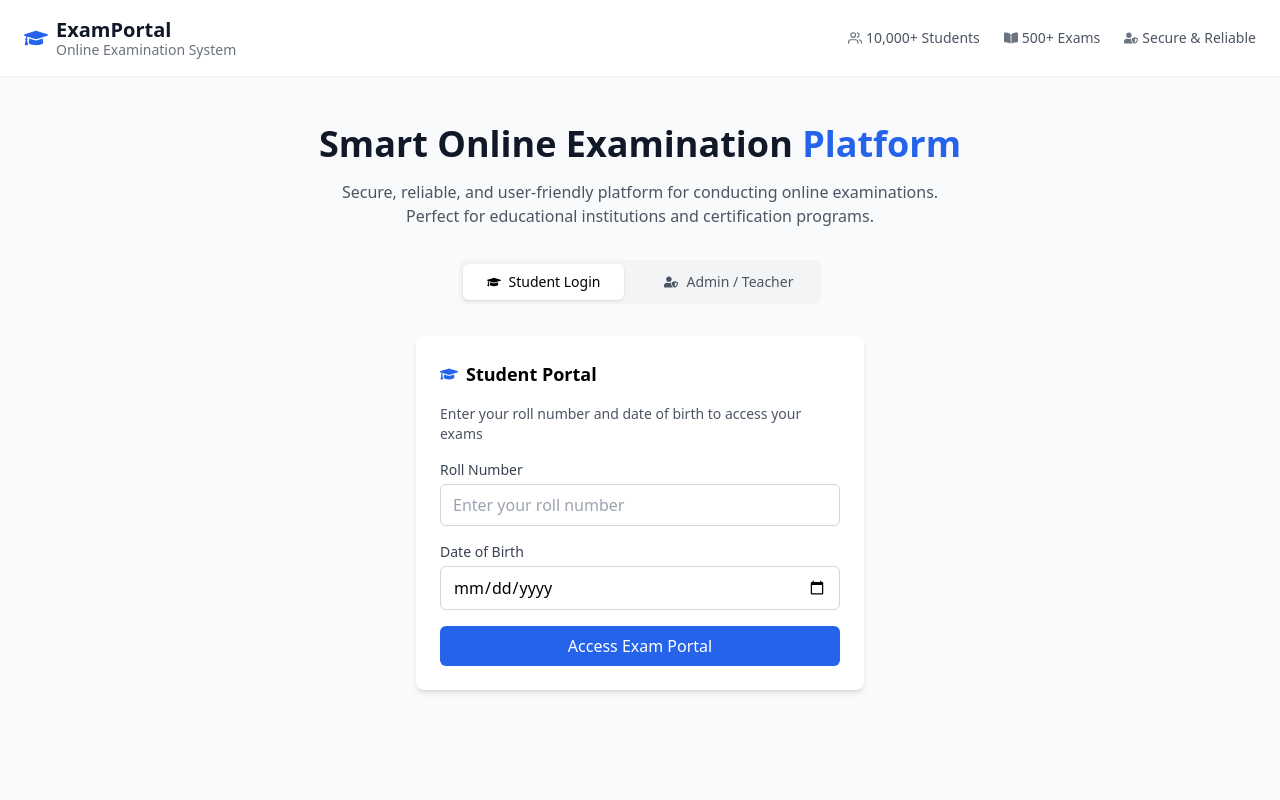
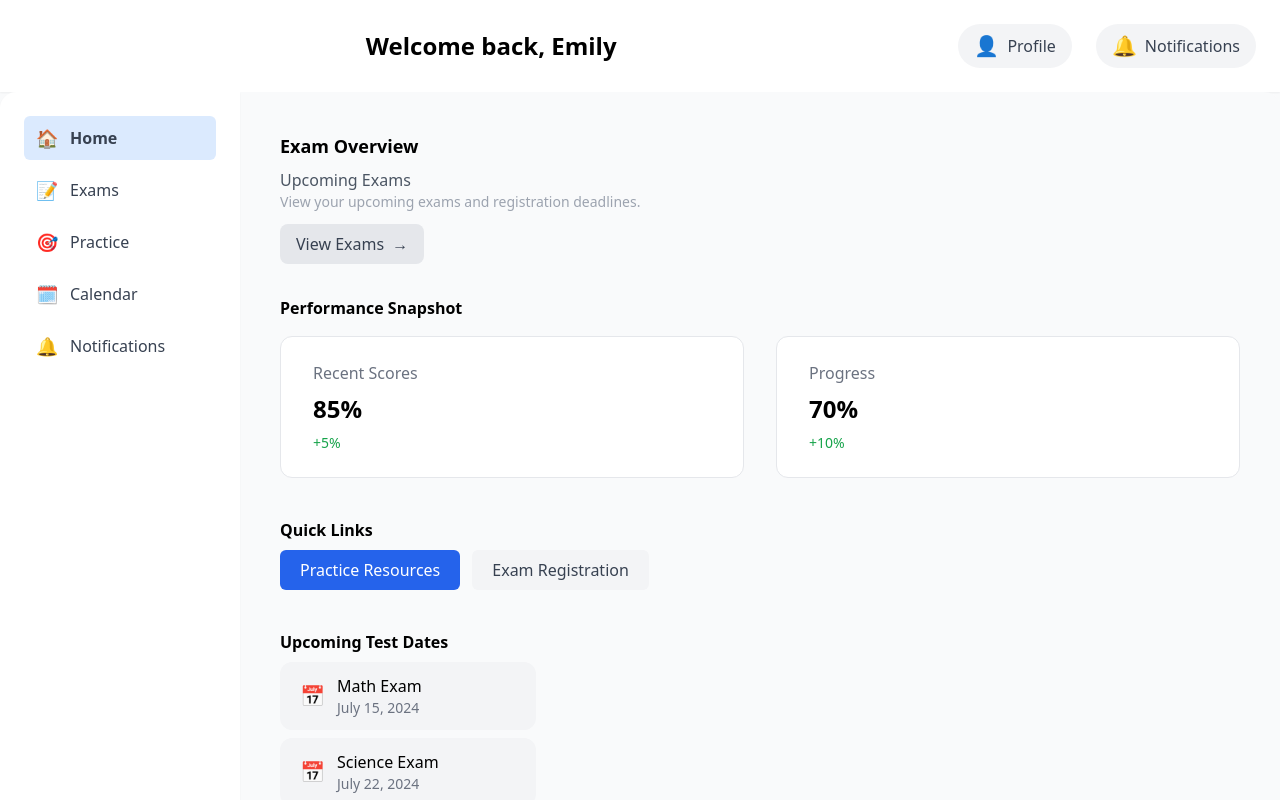
Before and after one commit to ekions/examportal, a React (Create React App) app: page /student/home in a window 1280 px wide. Shown: the top 800 px of the page. Built offline with nearby package versions, Linux system fonts and the light colour scheme.

Commit message:
Update homepage layout and sidebar functionality

```diff
--- a/package.json
+++ b/package.json
@@ -10,6 +10,7 @@
     "react": "^19.1.1",
     "react-dom": "^19.1.1",
     "react-icons": "^5.5.0",
+    "react-router-dom": "^7.8.1",
     "react-scripts": "5.0.1",
     "web-vitals": "^2.1.4"
   },
--- a/src/App.js
+++ b/src/App.js
@@ -1,8 +1,17 @@
 import React from "react";
+import { BrowserRouter, Routes, Route } from "react-router-dom";
 import LandingPage from "./pages/LandingPage";
+import Homepage from "./pages/studentpages/homepage";
 
 function App() {
-  return <LandingPage />;
+  return (
+    <BrowserRouter>
+      <Routes>
+        <Route path="/" element={<LandingPage />} />
+        <Route path="/student/home" element={<Homepage />} />
+      </Routes>
+    </BrowserRouter>
+  );
 }
 
 export default App;
--- a/src/pages/LandingPage.js
+++ b/src/pages/LandingPage.js
@@ -1,60 +1,35 @@
 import React, { useState } from "react";
-import { FaGraduationCap, FaUserShield, FaBookOpen, FaCalendarAlt } from "react-icons/fa";
+import {
+  FaGraduationCap,
+  FaUserShield,
+  FaBookOpen,
+  FaCalendarAlt,
+} from "react-icons/fa";
 import { FiUsers } from "react-icons/fi";
+import { useNavigate } from "react-router-dom"; // Add for navigation
 
 const LandingPage = () => {
   const [activeTab, setActiveTab] = useState("student");
-
-  // Admin state
-  const [adminUsername, setAdminUsername] = useState("");
-  const [adminPassword, setAdminPassword] = useState("");
-  const [adminToken, setAdminToken] = useState("");
-
-  // Admin login handler
-  const handleAdminLogin = async () => {
-    if (!adminUsername || !adminPassword) {
-      alert("Please fill all fields");
-      return;
-    }
-
-    try {
-      const res = await fetch(
-        "https://vocabulary-presently-false-develops.trycloudflare.com/api/admin/login",
-        {
-          method: "POST",
-          headers: { "Content-Type": "application/json" },
-          body: JSON.stringify({ username: adminUsername, password: adminPassword }) // adjust key if backend expects 'id'
-        }
-      );
-
-      const data = await res.json();
-
-      if (res.ok) {
-        setAdminToken(data.token);
-        alert("Admin login successful!");
-      } else {
-        alert(data.message || "Login failed");
-      }
-    } catch (err) {
-      console.error(err);
-      alert("Network error");
-    }
-  };
+  const navigate = useNavigate();
 
   return (
     <div className="min-h-screen bg-gray-50 flex flex-col">
       {/* Navbar */}
       <header className="bg-white shadow-sm">
-        <div className="max-w-7xl mx-auto px-6 py-4 flex justify-between items-center">
-          <div className="flex items-center space-x-2">
+        <div className="max-w-7xl mx-auto px-4 md:px-6 py-4 flex flex-col md:flex-row justify-between items-center">
+          {/* Logo */}
+          <div className="flex items-center space-x-2 mb-4 md:mb-0">
             <FaGraduationCap className="text-blue-600 text-2xl" />
             <div>
               <h1 className="text-xl font-bold text-gray-900">ExamPortal</h1>
-              <p className="text-sm text-gray-500 -mt-1">Online Examination System</p>
+              <p className="text-sm text-gray-500 -mt-1">
+                Online Examination System
+              </p>
             </div>
           </div>
 
-          <div className="flex items-center space-x-6 text-gray-600 text-sm">
+          {/* Right Side Info */}
+          <div className="flex flex-wrap items-center space-x-0 md:space-x-6 text-gray-600 text-sm gap-2 md:gap-0">
             <div className="flex items-center space-x-1">
               <FiUsers className="text-gray-500" />
               <span>10,000+ Students</span>
@@ -72,30 +47,35 @@ const LandingPage = () => {
       </header>
 
       {/* Hero Section */}
-      <main className="flex-1 flex flex-col items-center text-center px-6 py-12">
-        <h2 className="text-3xl md:text-4xl font-bold text-gray-900">
-          Smart Online Examination <span className="text-blue-600">Platform</span>
+      <main className="flex-1 flex flex-col items-center text-center px-4 md:px-6 py-8 md:py-12">
+        <h2 className="text-2xl md:text-4xl font-bold text-gray-900">
+          Smart Online Examination{" "}
+          <span className="text-blue-600">Platform</span>
         </h2>
         <p className="mt-4 text-gray-600 max-w-2xl">
-          Secure, reliable, and user-friendly platform for conducting online examinations.
-          <br />
+          Secure, reliable, and user-friendly platform for conducting online
+          examinations. <br className="hidden md:block" />
           Perfect for educational institutions and certification programs.
         </p>
 
         {/* Tabs */}
-        <div className="mt-8 flex space-x-4 bg-gray-100 rounded-lg p-1">
+        <div className="mt-8 flex flex-col md:flex-row space-y-2 md:space-y-0 md:space-x-4 bg-gray-100 rounded-lg p-1 w-full max-w-md">
           <button
             onClick={() => setActiveTab("student")}
-            className={`flex items-center px-6 py-2 text-sm font-medium rounded-md ${
-              activeTab === "student" ? "bg-white shadow" : "text-gray-600 hover:text-blue-600"
+            className={`flex items-center px-6 py-2 text-sm font-medium rounded-md w-full md:w-auto ${
+              activeTab === "student"
+                ? "bg-white shadow"
+                : "text-gray-600 hover:text-blue-600"
             }`}
           >
             <FaGraduationCap className="mr-2" /> Student Login
           </button>
           <button
             onClick={() => setActiveTab("admin")}
-            className={`flex items-center px-6 py-2 text-sm font-medium rounded-md ${
-              activeTab === "admin" ? "bg-white shadow" : "text-gray-600 hover:text-blue-600"
+            className={`flex items-center px-6 py-2 text-sm font-medium rounded-md w-full md:w-auto ${
+              activeTab === "admin"
+                ? "bg-white shadow"
+                : "text-gray-600 hover:text-blue-600"
             }`}
           >
             <FaUserShield className="mr-2" /> Admin / Teacher
@@ -103,7 +83,7 @@ const LandingPage = () => {
         </div>
 
         {/* Login Box */}
-        <div className="mt-8 bg-white p-6 rounded-lg shadow-md w-full max-w-md text-left">
+        <div className="mt-8 bg-white p-4 md:p-6 rounded-lg shadow-md w-full max-w-md text-left">
           {activeTab === "student" ? (
             <>
               <h3 className="flex items-center text-lg font-semibold mb-4">
@@ -112,23 +92,35 @@ const LandingPage = () => {
               <p className="text-sm text-gray-600 mb-4">
                 Enter your roll number and date of birth to access your exams
               </p>
+
               <div className="space-y-4">
+                {/* Roll Number */}
                 <div>
-                  <label className="block text-sm font-medium text-gray-700">Roll Number</label>
+                  <label className="block text-sm font-medium text-gray-700">
+                    Roll Number
+                  </label>
                   <input
                     type="text"
                     placeholder="Enter your roll number"
                     className="mt-1 w-full px-3 py-2 border border-gray-300 rounded-md focus:ring-blue-500 focus:border-blue-500"
                   />
                 </div>
+
+                {/* Date of Birth */}
                 <div>
-                  <label className="block text-sm font-medium text-gray-700">Date of Birth</label>
+                  <label className="block text-sm font-medium text-gray-700">
+                    Date of Birth
+                  </label>
                   <input
                     type="date"
                     className="mt-1 w-full px-3 py-2 border border-gray-300 rounded-md focus:ring-blue-500 focus:border-blue-500"
                   />
                 </div>
-                <button className="w-full py-2 bg-blue-600 text-white font-medium rounded-md hover:bg-blue-700">
+
+                <button
+                  className="w-full py-2 bg-blue-600 text-white font-medium rounded-md hover:bg-blue-700"
+                  onClick={() => navigate("/student/home")}
+                >
                   Access Exam Portal
                 </button>
               </div>
@@ -136,32 +128,39 @@ const LandingPage = () => {
           ) : (
             <>
               <h3 className="flex items-center text-lg font-semibold mb-4">
-                <FaUserShield className="text-blue-600 mr-2" /> Admin / Teacher Portal
+                <FaUserShield className="text-blue-600 mr-2" /> Admin / Teacher
+                Portal
               </h3>
-              <p className="text-sm text-gray-600 mb-4">Enter your credentials to manage exams and students</p>
+              <p className="text-sm text-gray-600 mb-4">
+                Enter your credentials to manage exams and students
+              </p>
+
               <div className="space-y-4">
+                {/* ID */}
                 <div>
-                  <label className="block text-sm font-medium text-gray-700">User ID</label>
+                  <label className="block text-sm font-medium text-gray-700">
+                    User ID
+                  </label>
                   <input
                     type="text"
                     placeholder="Enter your ID"
                     className="mt-1 w-full px-3 py-2 border border-gray-300 rounded-md focus:ring-blue-500 focus:border-blue-500"
-                    value={adminUsername}
-                    onChange={(e) => setAdminUsername(e.target.value)}
                   />
                 </div>
+
+                {/* Password */}
                 <div>
-                  <label className="block text-sm font-medium text-gray-700">Password</label>
+                  <label className="block text-sm font-medium text-gray-700">
+                    Password
+                  </label>
                   <input
                     type="password"
                     placeholder="Enter your password"
                     className="mt-1 w-full px-3 py-2 border border-gray-300 rounded-md focus:ring-blue-500 focus:border-blue-500"
-                    value={adminPassword}
-                    onChange={(e) => setAdminPassword(e.target.value)}
                   />
                 </div>
+
                 <button
-                  onClick={handleAdminLogin}
                   className="w-full py-2 bg-blue-600 text-white font-medium rounded-md hover:bg-blue-700"
                 >
                   Access Admin Portal
@@ -173,25 +172,40 @@ const LandingPage = () => {
       </main>
 
       {/* Features Section */}
-      <section className="bg-gray-50 py-16">
-        <div className="max-w-6xl mx-auto px-6 text-center">
-          <h2 className="text-2xl font-bold text-gray-900">Why Choose ExamPortal?</h2>
-          <p className="mt-2 text-gray-600">Built with security, scalability, and user experience in mind</p>
+      <section className="bg-gray-50 py-12 md:py-16">
+        <div className="max-w-6xl mx-auto px-4 md:px-6 text-center">
+          <h2 className="text-2xl md:text-3xl font-bold text-gray-900">
+            Why Choose ExamPortal?
+          </h2>
+          <p className="mt-2 text-gray-600">
+            Built with security, scalability, and user experience in mind
+          </p>
+
           <div className="mt-10 grid grid-cols-1 md:grid-cols-3 gap-8">
             <div>
               <FaUserShield className="mx-auto text-blue-600 text-4xl" />
               <h3 className="mt-4 text-lg font-semibold">Secure & Reliable</h3>
-              <p className="text-gray-600 text-sm mt-2">Enterprise-grade security with real-time monitoring and fraud detection</p>
+              <p className="text-gray-600 text-sm mt-2">
+                Enterprise-grade security with real-time monitoring and fraud
+                detection
+              </p>
             </div>
+
             <div>
               <FaCalendarAlt className="mx-auto text-blue-600 text-4xl" />
               <h3 className="mt-4 text-lg font-semibold">Flexible Scheduling</h3>
-              <p className="text-gray-600 text-sm mt-2">Schedule exams with custom time limits and automatic submission</p>
+              <p className="text-gray-600 text-sm mt-2">
+                Schedule exams with custom time limits and automatic submission
+              </p>
             </div>
+
             <div>
               <FaBookOpen className="mx-auto text-blue-600 text-4xl" />
               <h3 className="mt-4 text-lg font-semibold">Easy Management</h3>
-              <p className="text-gray-600 text-sm mt-2">Intuitive interface for creating questions and managing student results</p>
+              <p className="text-gray-600 text-sm mt-2">
+                Intuitive interface for creating questions and managing student
+                results
+              </p>
             </div>
           </div>
         </div>
@@ -199,13 +213,13 @@ const LandingPage = () => {
 
       {/* Footer */}
       <footer className="bg-white border-t py-6 mt-auto">
-        <div className="max-w-6xl mx-auto px-6 flex flex-col md:flex-row justify-between items-center text-gray-600 text-sm">
-          <div className="flex items-center space-x-2">
+        <div className="max-w-6xl mx-auto px-4 md:px-6 flex flex-col md:flex-row justify-between items-center text-gray-600 text-sm">
+          <div className="flex items-center space-x-2 mb-2 md:mb-0">
             <FaGraduationCap className="text-blue-600" />
             <span className="font-medium">ExamPortal</span>
             <span>Secure Online Examinations</span>
           </div>
-          <p className="mt-2 md:mt-0">© 2024 ExamPortal. All rights reserved.</p>
+          <p className="md:mt-0">© 2024 ExamPortal. All rights reserved.</p>
         </div>
       </footer>
     </div>
--- a/src/pages/studentpages/homepage.js
+++ b/src/pages/studentpages/homepage.js
@@ -0,0 +1,266 @@
+import React, { useState } from "react";
+
+// Sidebar navigation items
+const SIDEBAR_LINKS = [
+  { icon: "🏠", label: "Home", target: "home" },
+  { icon: "📝", label: "Exams", target: "exams" },
+  { icon: "🎯", label: "Practice", target: "practice" },
+  { icon: "🗓️", label: "Calendar", target: "calendar" },
+  { icon: "🔔", label: "Notifications", target: "notifications" },
+];
+
+const Sidebar = ({ visible, onClose, current, setCurrent }) => (
+  <aside
+    className={`bg-white w-60 max-w-[80vw] rounded-l-2xl p-6 flex flex-col justify-between min-h-full shadow-sm fixed md:static top-0 left-0 h-full z-30 transition-transform duration-300 ${
+      visible ? "translate-x-0" : "-translate-x-full"
+    } md:translate-x-0`}
+    style={{ minWidth: "200px" }}
+  >
+    <nav>
+      <div className="space-y-2">
+        {SIDEBAR_LINKS.map((link) => (
+          <SidebarLink
+            key={link.label}
+            icon={link.icon}
+            label={link.label}
+            target={link.target}
+            active={current === link.target}
+            onClick={() => {
+              setCurrent(link.target);
+              const el = document.getElementById(link.target);
+              if (el) el.scrollIntoView({ behavior: "smooth" });
+              if (onClose) onClose();
+            }}
+          />
+        ))}
+      </div>
+    </nav>
+  </aside>
+);
+
+const SidebarLink = ({ icon, label, active = false, onClick }) => (
+  <button
+    onClick={onClick}
+    className={`flex items-center gap-3 px-3 py-2 rounded-md text-gray-700 w-full text-left hover:bg-blue-50 ${
+      active ? "bg-blue-100 font-semibold" : ""
+    }`}
+    style={{ textDecoration: "none" }}
+    role="link"
+    tabIndex={0}
+  >
+    <span className="text-lg">{icon}</span>
+    {label}
+  </button>
+);
+
+const NotificationMenu = () => {
+  const [open, setOpen] = useState(false);
+  return (
+    <div className="relative">
+      <button
+        className="flex items-center gap-2 bg-gray-100 px-4 py-2 rounded-full text-gray-700 font-medium"
+        onClick={() => setOpen((prev) => !prev)}
+        aria-label="Notification options"
+      >
+        <span className="text-xl">🔔</span>
+        <span className="hidden md:inline">Notifications</span>
+      </button>
+      {open && (
+        <div className="absolute right-0 mt-2 w-64 bg-white border rounded-lg shadow-lg z-10">
+          <Notification />
+        </div>
+      )}
+    </div>
+  );
+};
+
+const Notification = () => (
+  <div className="p-4">
+    <div className="font-medium text-sm mb-2">Reminder: Exam Registration</div>
+    <div className="text-xs text-blue-700 underline mb-2">
+      Exam registration deadline approaching
+    </div>
+    <div className="font-medium text-sm mb-2">New Exam Added</div>
+    <div className="text-xs text-blue-700 underline">
+      Check your calendar for updates
+    </div>
+  </div>
+);
+
+const ProfileMenu = () => {
+  const [open, setOpen] = useState(false);
+  return (
+    <div className="relative">
+      <button
+        className="flex items-center gap-2 bg-gray-100 px-4 py-2 rounded-full text-gray-700 font-medium"
+        onClick={() => setOpen((prev) => !prev)}
+        aria-label="Profile options"
+      >
+        <span className="text-xl">👤</span>
+        <span className="hidden md:inline">Profile</span>
+      </button>
+      {open && (
+        <div className="absolute right-0 mt-2 w-48 bg-white border rounded-lg shadow-lg z-10">
+          <button
+            className="block w-full text-left px-4 py-2 hover:bg-gray-100"
+            onClick={() => setOpen(false)}
+          >
+            Edit Profile
+          </button>
+          <button
+            className="block w-full text-left px-4 py-2 hover:bg-gray-100"
+            onClick={() => setOpen(false)}
+          >
+            Change Password
+          </button>
+          <button
+            className="block w-full text-left px-4 py-2 text-red-600 hover:bg-gray-100"
+            onClick={() => setOpen(false)}
+          >
+            Logout
+          </button>
+        </div>
+      )}
+    </div>
+  );
+};
+
+const PerformanceCard = ({ title, value, diff, diffColor }) => (
+  <div className="bg-white border border-gray-200 rounded-xl px-8 py-6 min-w-[180px] mb-4 md:mb-0 flex-1">
+    <div className="text-gray-500 font-medium">{title}</div>
+    <div className="text-2xl font-semibold mt-2">{value}</div>
+    <div className={`mt-2 ${diffColor} font-medium text-sm`}>{diff}</div>
+  </div>
+);
+
+const TestDate = ({ label, date }) => (
+  <div className="flex items-center bg-gray-100 px-5 py-3 rounded-xl gap-3 w-full md:w-64">
+    <span className="text-xl">📅</span>
+    <div>
+      <div className="font-medium">{label}</div>
+      <div className="text-gray-500 text-sm">{date}</div>
+    </div>
+  </div>
+);
+
+const Dashboard = () => {
+  const [sidebarVisible, setSidebarVisible] = useState(false);
+  const [currentSection, setCurrentSection] = useState("home");
+
+  return (
+    <div className="min-h-screen bg-gray-50">
+      {/* Top bar with centered welcome and responsive icons */}
+      <div className="flex flex-col md:flex-row items-center justify-between p-4 md:p-6 bg-white shadow-sm">
+        <div className="flex-1 flex justify-center">
+          <h1 className="text-2xl font-semibold text-center">Welcome back, Emily</h1>
+        </div>
+        <div className="flex gap-3 md:gap-6 items-center mt-4 md:mt-0">
+          <button
+            className="md:hidden flex items-center gap-2 bg-gray-100 px-4 py-2 rounded-full text-gray-700 font-medium"
+            onClick={() => setSidebarVisible(true)}
+            aria-label="Open menu"
+          >
+            <span className="text-xl">☰</span>
+          </button>
+          <ProfileMenu />
+          <NotificationMenu />
+        </div>
+      </div>
+
+      {/* Main layout */}
+      <div className="flex">
+        {/* Desktop sidebar */}
+        <div className="hidden md:block">
+          <Sidebar
+            visible={true}
+            onClose={() => {}}
+            current={currentSection}
+            setCurrent={setCurrentSection}
+          />
+        </div>
+
+        {/* Mobile sidebar and overlay */}
+        {sidebarVisible && (
+          <>
+            <div
+              className="fixed inset-0 z-20 bg-black bg-opacity-40 md:hidden"
+              onClick={() => setSidebarVisible(false)}
+              aria-label="Overlay"
+            />
+            <Sidebar
+              visible={sidebarVisible}
+              onClose={() => setSidebarVisible(false)}
+              current={currentSection}
+              setCurrent={setCurrentSection}
+            />
+          </>
+        )}
+
+        {/* Main content */}
+        <main className="flex-1 p-4 md:p-10 bg-gray-50 rounded-r-2xl">
+          {/* Exams section */}
+          <section
+            className="flex flex-col md:flex-row items-start gap-8 mb-8"
+            id="exams"
+          >
+            <div>
+              <h2 className="text-lg font-semibold">Exam Overview</h2>
+              <div className="mt-2">
+                <div className="font-medium text-gray-600">Upcoming Exams</div>
+                <div className="text-sm text-gray-400">
+                  View your upcoming exams and registration deadlines.
+                </div>
+                <button className="bg-gray-200 rounded-lg px-4 py-2 mt-3 text-gray-700 font-medium flex items-center gap-2">
+                  View Exams <span>&rarr;</span>
+                </button>
+              </div>
+            </div>
+          </section>
+
+          {/* Performance section */}
+          <section className="mb-10" id="performance">
+            <h3 className="font-semibold mb-4">Performance Snapshot</h3>
+            <div className="flex flex-col md:flex-row gap-8">
+              <PerformanceCard
+                title="Recent Scores"
+                value="85%"
+                diff="+5%"
+                diffColor="text-green-600"
+              />
+              <PerformanceCard
+                title="Progress"
+                value="70%"
+                diff="+10%"
+                diffColor="text-green-600"
+              />
+            </div>
+          </section>
+
+          {/* Quick Links */}
+          <section className="mb-10" id="practice">
+            <h3 className="font-semibold mb-2">Quick Links</h3>
+            <div className="flex flex-col md:flex-row gap-3 mb-4">
+              <button className="bg-blue-600 text-white px-5 py-2 rounded-md font-medium">
+                Practice Resources
+              </button>
+              <button className="bg-gray-100 px-5 py-2 rounded-md font-medium text-gray-700">
+                Exam Registration
+              </button>
+            </div>
+          </section>
+
+          {/* Upcoming Test Dates */}
+          <section className="mb-8" id="calendar">
+            <h3 className="font-semibold mb-2">Upcoming Test Dates</h3>
+            <div className="space-y-2">
+              <TestDate label="Math Exam" date="July 15, 2024" />
+              <TestDate label="Science Exam" date="July 22, 2024" />
+            </div>
+          </section>
+        </main>
+      </div>
+    </div>
+  );
+};
+
+export default Dashboard;
```
Also changed, not shown: 1 other file (tests, documents, lock files or other folders).
